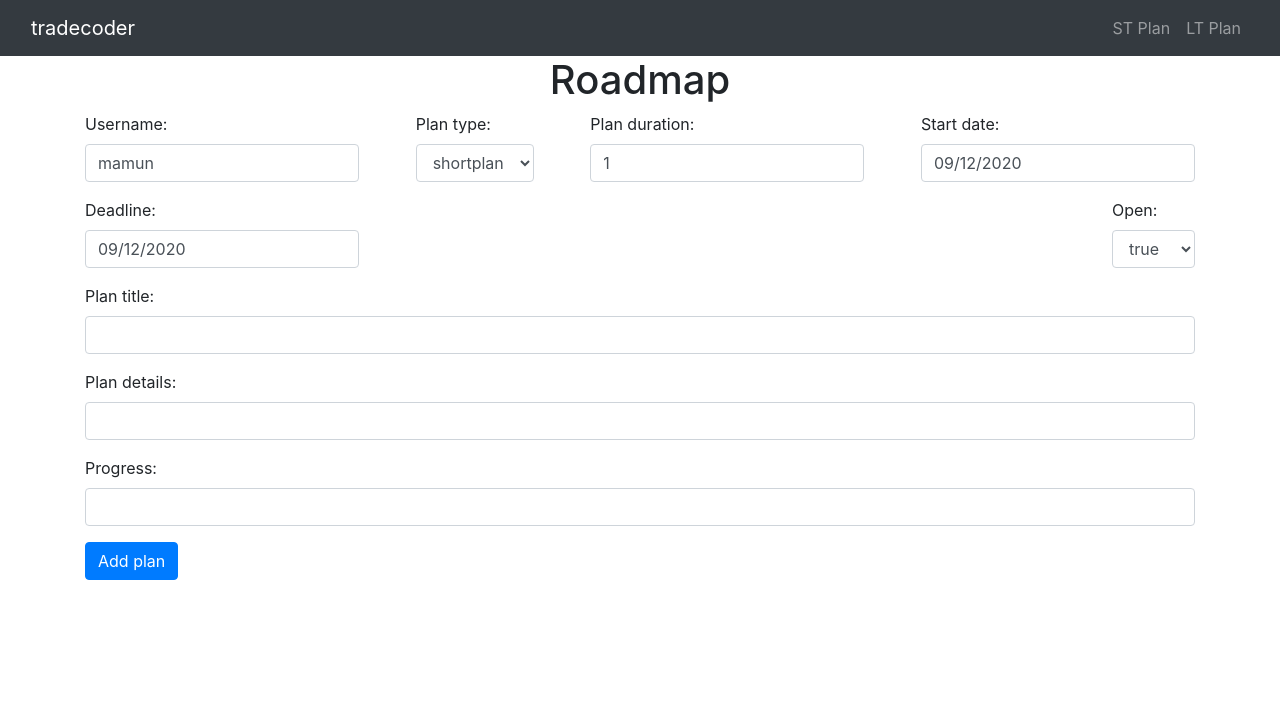
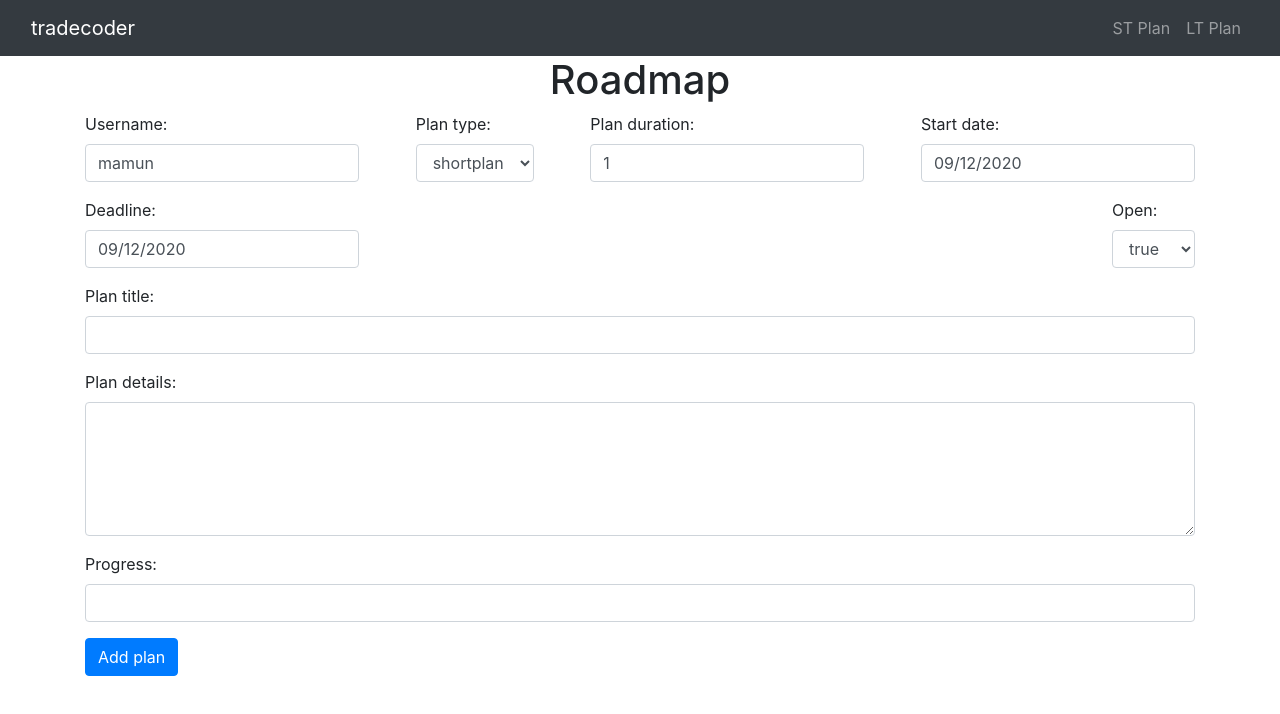
Before and after one commit to thetradecoder/roadmap, a React (Create React App) app: page / in a window 1280 px wide. Shown: the top 714 px of the page. Built offline with nearby package versions, Linux system fonts and the light colour scheme.

Commit message:
local update

```diff
--- a/src/components/addplans.component.js
+++ b/src/components/addplans.component.js
@@ -101,7 +101,7 @@ export default function AddPlans(){
                     </div>
                     <div className="form-group">
                         <label>Plan details:</label>
-                        <input type="text" className="form-control" value={details} onChange={onChangeDetails} required/>
+                        <textarea className="form-control" rows="5" cols="50" value={details} onChange={onChangeDetails} required/>
                     </div>
                     <div className="form-group">
                         <label>Progress:</label>
```
